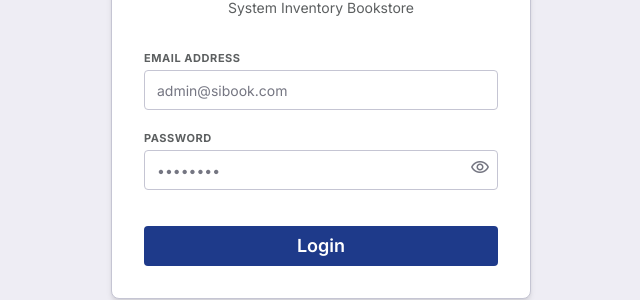
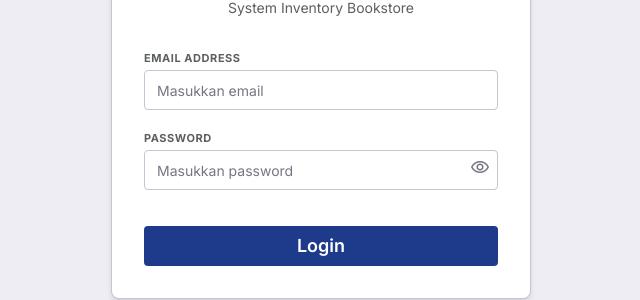
Before and after one commit to rfibyzan/sibook, a React (Vite) app in the folder frontend/: page /login in a window 1280 px wide. Shown: the part 299-599 px from the top of the page, without its empty margins (319-959 px from the left). Built offline with nearby package versions, Linux system fonts and the light colour scheme.

Commit message:
u loginPage placeholder

```diff
--- a/frontend/src/pages/LoginPage.tsx
+++ b/frontend/src/pages/LoginPage.tsx
@@ -82,7 +82,7 @@ export default function LoginPage() {
                 name="email"
                 type="email"
                 required
-                placeholder="admin@sibook.com"
+                placeholder="Masukkan email"
                 value={email}
                 onChange={(e) => setEmail(e.target.value)}
                 className="h-10 px-table-cell-padding-x rounded-lg border border-outline-variant bg-surface-container-lowest text-on-surface font-body-md text-body-md focus:outline-none focus:border-primary focus:ring-2 focus:ring-primary/20 placeholder:text-outline transition-colors duration-150"
@@ -103,7 +103,7 @@ export default function LoginPage() {
                   name="password"
                   type={showPassword ? 'text' : 'password'}
                   required
-                  placeholder="••••••••"
+                  placeholder="Masukkan password"
                   value={password}
                   onChange={(e) => setPassword(e.target.value)}
                   className="w-full h-10 px-table-cell-padding-x pr-10 rounded-lg border border-outline-variant bg-surface-container-lowest text-on-surface font-body-md text-body-md focus:outline-none focus:border-primary focus:ring-2 focus:ring-primary/20 placeholder:text-outline transition-colors duration-150"
```
